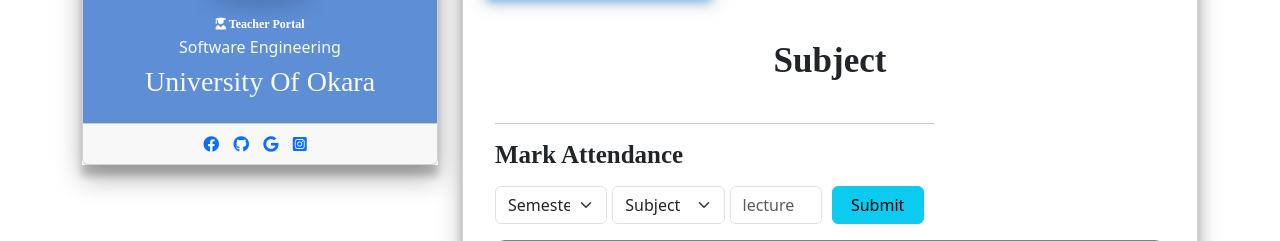
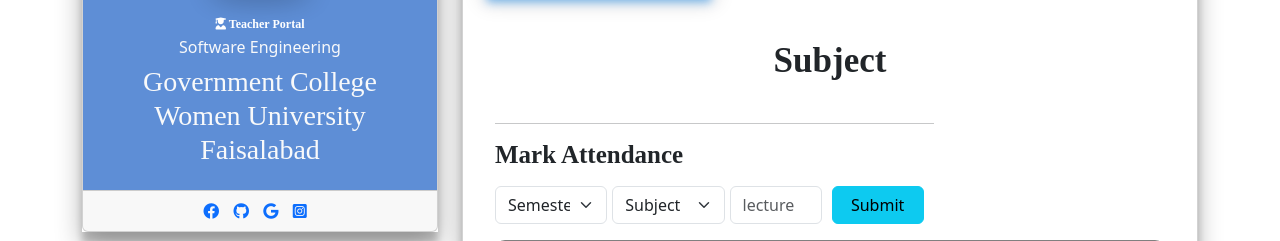
Before and after one commit to mudasir45/Universtiy_automation_system, a Django app: template project/template/teacher.html in a window 1280 px wide. Shown: the part 109-350 px from the top of the page. Run offline with Django 4.2, Linux system fonts and the light colour scheme; the template is opened without the code that fills it: values that come from a table or form of the project are taken from there, others are empty; data comes from the database, SQL or seed files in the repository; some libraries are stand-ins or nearby versions.

Commit message:
update from teacher section

```diff
--- a/project/template/teacher.html
+++ b/project/template/teacher.html
@@ -66,7 +66,7 @@
                             <h5 class="mb-1 text-white custom-text">{{Teacher.user.first_name}} {{Teacher.user.last_name}}</h5>
                             <h6 class="text-light">{{Student.department}}</h6>
 
-                            <h3 class="text-light text-danger custom-text">University Of Okara</h3>
+                            <h3 class="text-light text-danger custom-text">Government College Women University Faisalabad</h3>
                                 <!-- <button class="btn btn-danger">Appriciate</button>
                                 <button class="btn btn-success">Message</button> -->
                         </div>
```
